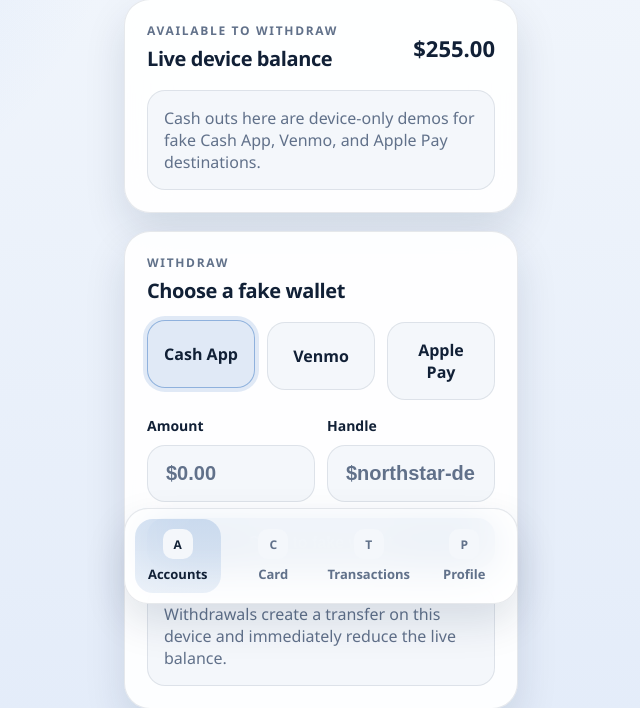
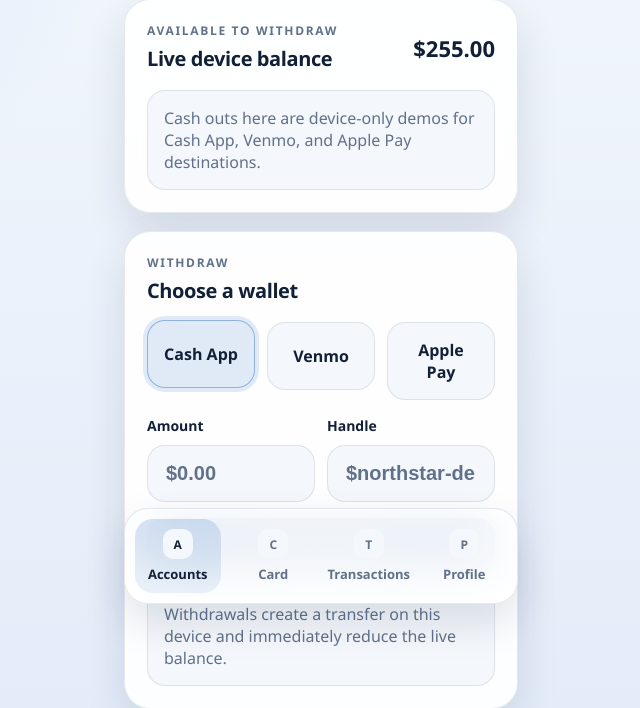
Before and after one commit to procvv/newchaseee, a Flask app: page /withdraw in a window 1280 px wide. Shown: the part 182-890 px from the top of the page, without its empty margins (319-959 px from the left). Run offline with Flask 3, Linux system fonts and the light colour scheme.

Commit message:
Add files via upload

```diff
--- a/Chase Bank 4 Mobile/templates/withdraw.html
+++ b/Chase Bank 4 Mobile/templates/withdraw.html
@@ -17,7 +17,7 @@
         </div>
 
         <div class="info-strip">
-            <p>Cash outs here are device-only demos for fake Cash App, Venmo, and Apple Pay destinations.</p>
+            <p>Cash outs here are device-only demos for Cash App, Venmo, and Apple Pay destinations.</p>
         </div>
     </section>
 
@@ -25,7 +25,7 @@
         <div class="section-header compact">
             <div>
                 <p class="section-label">Withdraw</p>
-                <h2 class="section-title">Choose a fake wallet</h2>
+                <h2 class="section-title">Choose a wallet</h2>
             </div>
         </div>
 
@@ -50,7 +50,7 @@
                 </div>
             </div>
 
-            <button class="button" type="submit">Send to fake wallet</button>
+            <button class="button" type="submit">Send to wallet</button>
         </form>
 
         <div class="info-strip">
```
